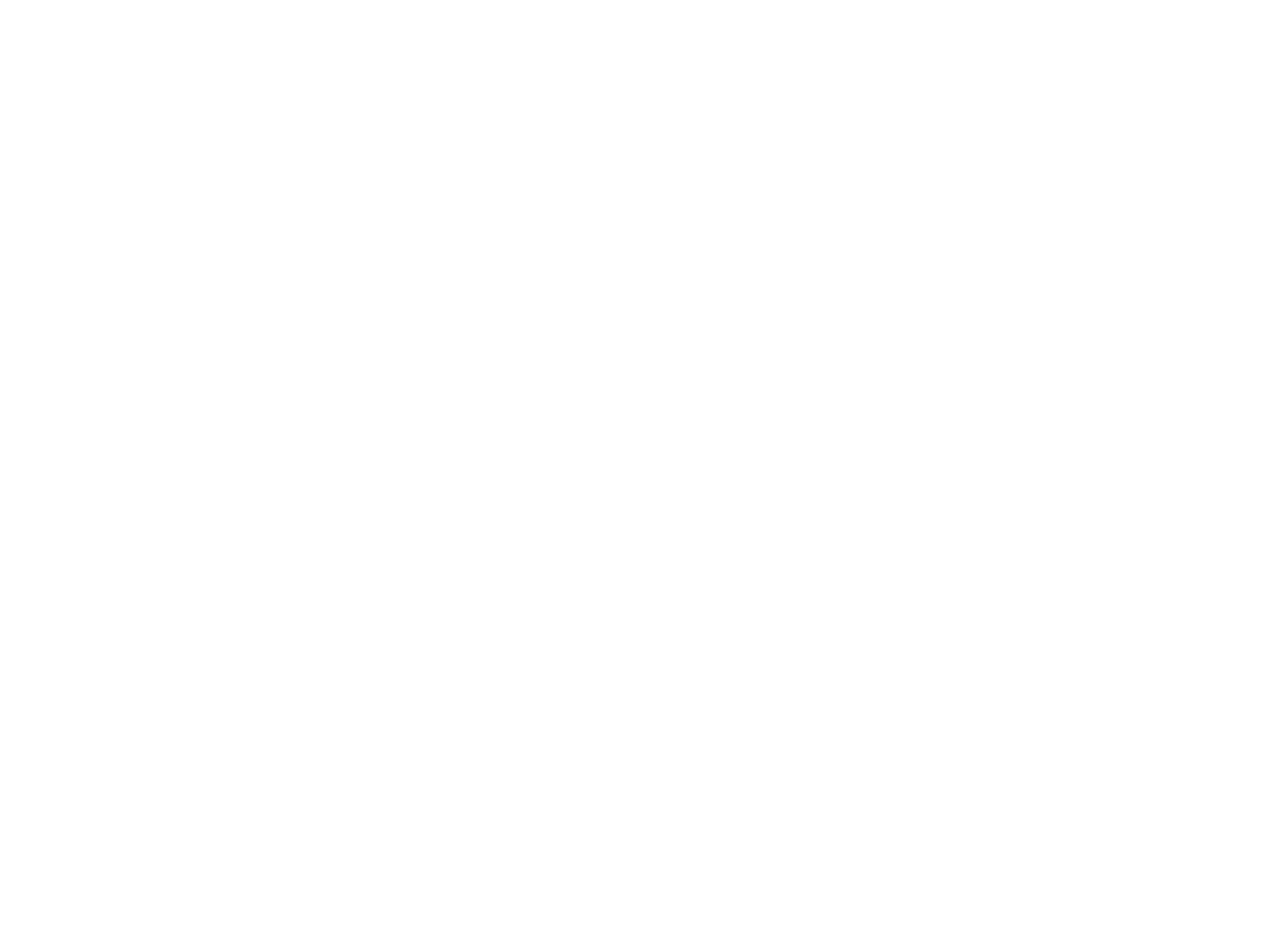
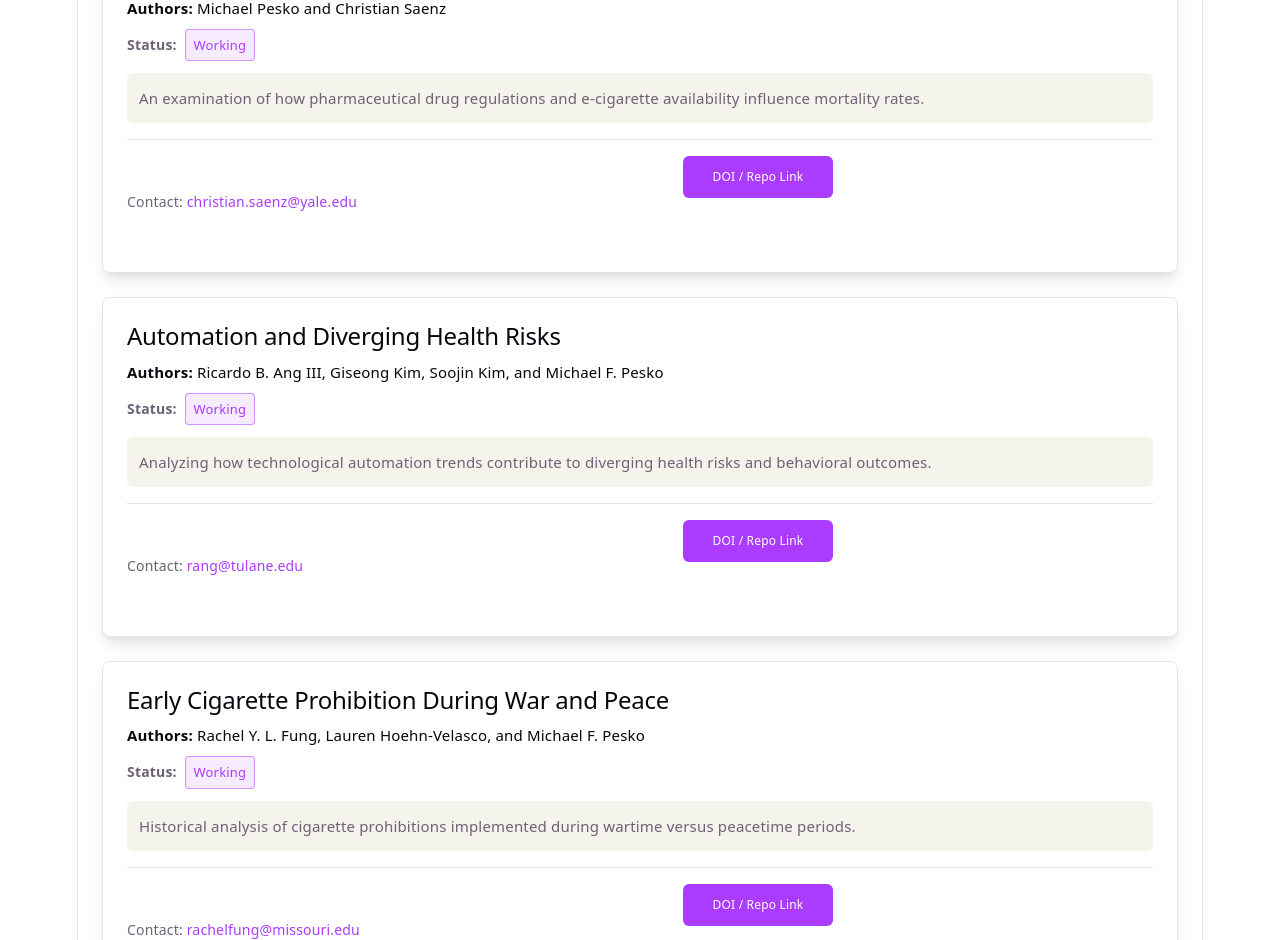
Before and after one commit to Social-Impact-Lab-SIL/SIL-Publications-Archive, a React (Vite) app: page / in a window 1280 px wide. Shown: the part 1860-2800 px from the top of the page. Before the commit the page ends 1420 px from the top, so only its background shows below. Built offline with nearby package versions, Linux system fonts and the light colour scheme.

Commit message:
add working papers

```diff
--- a/src/App.jsx
+++ b/src/App.jsx
@@ -6,6 +6,7 @@
   const [sortBy, setSortBy] = useState('default'); // 'default', 'date', 'title', 'author'
 
   const publications = [
+    // Peer-Reviewed Publications
     {
       title: "Patterns of Specialty Tobacco Retail Locations and Visitor Counts in the United States",
       authors: "Austin Landini, Christopher Lowenstein, and Michael F. Pesko",
@@ -24,8 +25,6 @@
       status: "Published in Addiction",
       date: "07/01/2026",
       abstract: "An evaluation of policy standards and methodological tracking regarding modern tobacco and substance use controls.",
-      // repoLink omitted
-      // dataRepoLink omitted
       pubLink: "https://doi.org/10.1111/add.70531",
       pubMedLink: "https://pubmed.ncbi.nlm.nih.gov/",
       contact: "ltonti@missouri.edu"
@@ -41,6 +40,70 @@
       pubLink: "https://doi.org/10.1136/tc-2026-060077",
       pubMedLink: "https://pubmed.ncbi.nlm.nih.gov/42425894/",
       contact: "rachelfung@missouri.edu"
+    },
+    // Working Papers
+    {
+      title: "Cigarette Taxes and the Household Budget",
+      authors: "Michael E. Darden, Reginald B. Hebert, Michael F. Pesko, and Samuel Sturm",
+      status: "Working",
+      date: "2025-01-01",
+      abstract: "An empirical evaluation of how cigarette taxes impact household budgets across varying demographic groups.",
+      pubLink: "https://www.nber.org/papers/w33746",
+      contact: "michaeldarden@jhu.edu"
+    },
+    {
+      title: "Pharmaceutical Drug Regulation and Mortality: Evidence from E-cigarettes",
+      authors: "Michael Pesko and Christian Saenz",
+      status: "Working",
+      date: "2025-01-01",
+      abstract: "An examination of how pharmaceutical drug regulations and e-cigarette availability influence mortality rates.",
+      pubLink: "https://papers.ssrn.com/sol3/papers.cfm?abstract_id=5108105",
+      contact: "christian.saenz@yale.edu"
+    },
+    {
+      title: "Automation and Diverging Health Risks",
+      authors: "Ricardo B. Ang III, Giseong Kim, Soojin Kim, and Michael F. Pesko",
+      status: "Working",
+      date: "2025-01-01",
+      abstract: "Analyzing how technological automation trends contribute to diverging health risks and behavioral outcomes.",
+      pubLink: "https://ideas.repec.org/p/umc/wpaper/2508.html",
+      contact: "rang@tulane.edu"
+    },
+    {
+      title: "Early Cigarette Prohibition During War and Peace",
+      authors: "Rachel Y. L. Fung, Lauren Hoehn-Velasco, and Michael F. Pesko",
+      status: "Working",
+      date: "2025-01-01",
+      abstract: "Historical analysis of cigarette prohibitions implemented during wartime versus peacetime periods.",
+      pubLink: "https://ideas.repec.org/p/umc/wpaper/2513.html",
+      contact: "rachelfung@missouri.edu"
+    },
+    {
+      title: "Restricting Sales of Flavored Nicotine Vaping Products: Effects on Cigarette and Nicotine Vaping Product Sales in Canada",
+      authors: "Brad Davis, Abigail Friedman, and Michael F. Pesko",
+      status: "Working",
+      date: "2025-01-01",
+      abstract: "Evaluating market responses and substitution patterns following provincial flavored nicotine vaping restrictions in Canada.",
+      pubLink: "https://papers.ssrn.com",
+      contact: "badhhh@missouri.edu"
+    },
+    {
+      title: "Estimating the Effect of E-Cigarette Nicotine Limits on Cigarette and E-Cigarette Sales in Canada",
+      authors: "Brad Davis, Abigail Friedman, and Michael F. Pesko",
+      status: "Working",
+      date: "2025-01-01",
+      abstract: "Assessing the causal impact of federal e-cigarette nicotine concentration limits on tobacco product sales across Canada.",
+      pubLink: "https://papers.ssrn.com",
+      contact: "badhhh@missouri.edu"
+    },
+    {
+      title: "The Effect of Paid Sick Leave on Healthcare Expenditures",
+      authors: "Reginald Hebert, Kevin Callison, Michael Pesko, and Samuel Sturm",
+      status: "Working",
+      date: "2025-01-01",
+      abstract: "Investigating how mandated or offered paid sick leave impacts overall healthcare utilization and expenditures.",
+      pubLink: "https://papers.ssrn.com",
+      contact: "reginald.hebert@yale.edu"
     }
   ];
 
@@ -83,7 +146,7 @@
       key: 'pubLinksStack',
       isStack: true,
       slots: [
-        { key: 'pubLink', label: 'DOI Link', variant: 'primary' },
+        { key: 'pubLink', label: 'DOI / Repo Link', variant: 'primary' },
         { key: 'pubMedLink', label: 'PubMed', variant: 'primary' }
       ]
     },
@@ -122,7 +185,7 @@
       <div style={{ marginBottom: '32px', borderBottom: '1px solid var(--border)', paddingBottom: '20px' }}>
         <h1>Research & Manuscript Archive</h1>
         <p style={{ color: 'var(--text)', marginTop: '8px', fontSize: '16px' }}>
-          Explore code repositories, data documentation, and interactive dashboards for completed and ongoing research by the Social Impact Lab.
+          Explore code repositories, data documentation, working papers, and interactive dashboards for completed and ongoing research by the Social Impact Lab.
         </p>
       </div>
 
@@ -159,8 +222,8 @@
           }}
         >
           <option value="All">All Statuses</option>
-          <option value="Forthcoming">Forthcoming / Published</option>
-          <option value="Under Review">Under Review</option>
+          <option value="Published">Published</option>
+          <option value="Working">Working</option>
         </select>
         <select
           value={sortBy}
@@ -219,7 +282,7 @@
                     {pub.status}
                   </span>
                 </p>
-                {pub.date && (
+                {pub.date && pub.status !== 'Working' && (
                   <p style={{ fontSize: '14px', margin: 0, color: 'var(--text)' }}>
                     <strong>Date:</strong> {pub.date}
                   </p>
```
